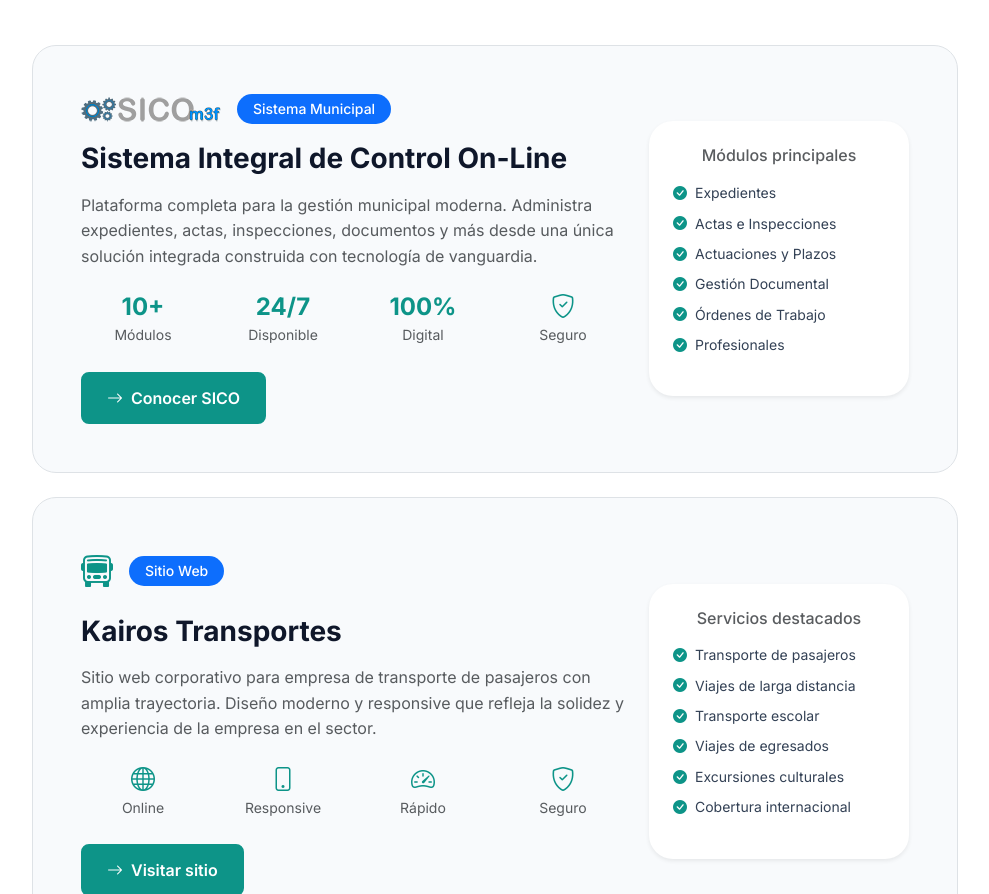
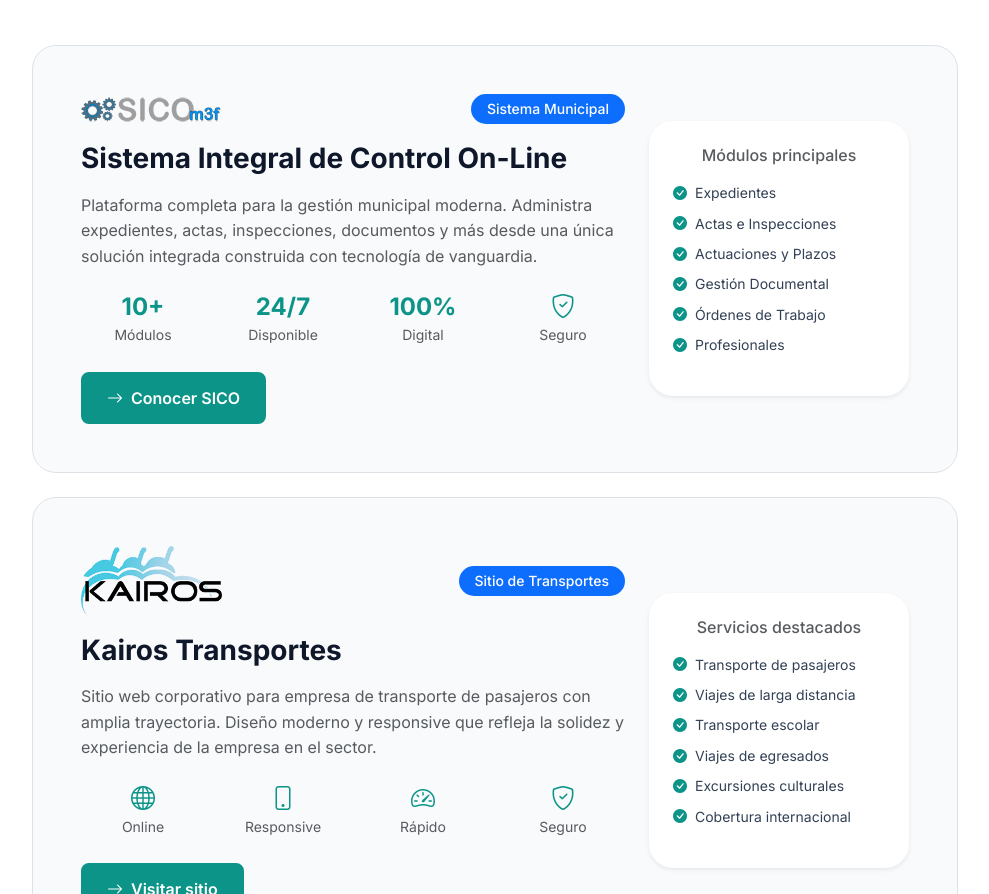
Before and after one commit to Fabian1963/advansys-website, a plain HTML site: page index.html in a window 1280 px wide. Shown: the part 5634-6528 px from the top of the page, without its empty margins (145-1134 px from the left). Drawn offline with nearby package versions, Linux system fonts and the light colour scheme.

Commit message:
Update logo images

```diff
--- a/index.html
+++ b/index.html
@@ -712,9 +712,8 @@
                       class="me-3"
                     />
                     <span
-                      class="badge bg-primary"
-                      data-i18n="products.sico_badge"
-                      >Sistema Municipal</span
+                      class="badge bg-primary ms-auto"
+                      data-i18n="products.sico_badge">Sistema Municipal</span
                     >
                   </div>
                   <h3 class="fw-bold mb-3" data-i18n="products.sico_title">
@@ -742,8 +741,7 @@
                         <div class="h4 fw-bold text-primary mb-0">24/7</div>
                         <small
                           class="text-muted"
-                          data-i18n="products.sico_available"
-                          >Disponible</small
+                          data-i18n="products.sico_available">Disponible</small
                         >
                       </div>
                     </div>
@@ -752,8 +750,7 @@
                         <div class="h4 fw-bold text-primary mb-0">100%</div>
                         <small
                           class="text-muted"
-                          data-i18n="products.sico_digital"
-                          >Digital</small
+                          data-i18n="products.sico_digital">Digital</small
                         >
                       </div>
                     </div>
@@ -829,11 +826,15 @@
               <div class="row align-items-center g-4">
                 <div class="col-lg-8">
                   <div class="d-flex align-items-center mb-3">
-                    <i class="bi bi-bus-front fs-2 text-primary me-3"></i>
+                    <img
+                      src="img/logo-conjunto-black.png"
+                      alt="SICO"
+                      class="me-3"
+                      style="height: 70px;"
+                    />
                     <span
-                      class="badge bg-primary"
-                      data-i18n="products.kairos_badge"
-                      >Sitio Web</span
+                      class="badge bg-primary ms-auto"
+                      data-i18n="products.kairos_badge">Sitio de Transportes</span
                     >
                   </div>
                   <h3 class="fw-bold mb-3" data-i18n="products.kairos_title">
```
Also changed, not shown: img/logo-conjunto-black.png (added).
